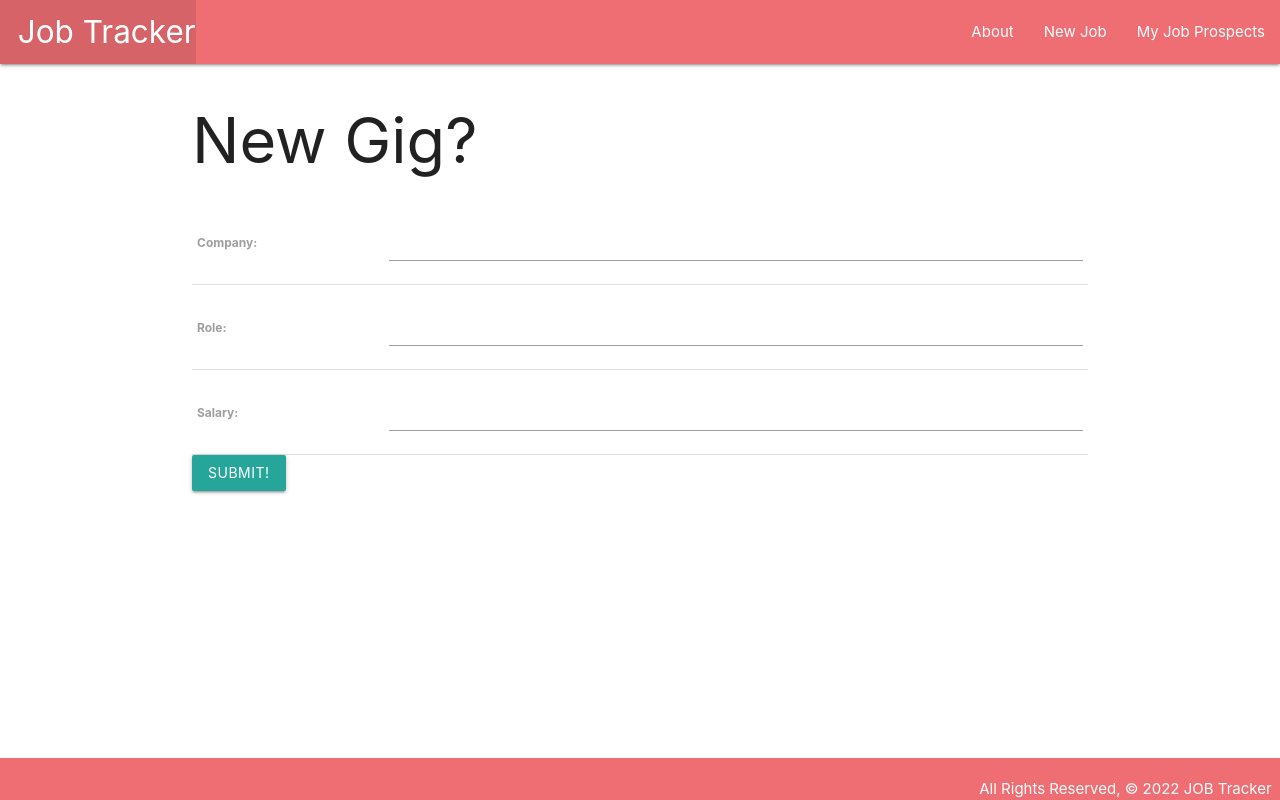
After one commit to dominikconway/jobtracker, a Django app: page /jobs/create in a window 1280 px wide. The commit adds this page. Run offline with Django 4.2, Linux system fonts and the light colour scheme.

Commit message:
Completes full crud on jobs

```diff
--- a/main_app/models.py
+++ b/main_app/models.py
@@ -1,4 +1,5 @@
 from django.db import models
+from django.urls import reverse
 
 class Job(models.Model):
     company = models.CharField(max_length=100)
@@ -7,3 +8,6 @@ class Job(models.Model):
 
     def __str__(self):
         return self.company
+
+    def get_absolute_url(self):
+        return reverse('detail', kwargs={'job_id':self.id})
--- a/main_app/templates/base.html
+++ b/main_app/templates/base.html
@@ -18,8 +18,9 @@
           <li><a href="/" class="left brand-logo">&nbsp;&nbsp;Job Tracker</a></li>
         </ul>
         <ul class="right">
-          <li><a href="/about">About</a></li>
-          <li><a href="/jobs">My Job Prospects</a></li>
+          <li><a href="{% url 'about' %}">About</a></li>
+          <li><a href="{% url 'jobs_create' %}">New Job</a></li>
+          <li><a href="{% url 'index' %}">My Job Prospects</a></li>
         </ul>
       </div>
     </nav>
--- a/main_app/templates/jobs/detail.html
+++ b/main_app/templates/jobs/detail.html
@@ -14,6 +14,10 @@
         <p>Keep looking...</p>
     {% endif %}
   </div>
+  <div class="card-action">
+    <a href="{% url 'jobs_update' job.id %}">Edit</a>
+    <a href="{% url 'jobs_delete' job.id %}">Delete</a>
+  </div>
 </div>
 
 {% endblock %}
--- /dev/null
+++ b/main_app/templates/main_app/job_form.html
@@ -0,0 +1,19 @@
+{% extends 'base.html' %}
+
+{% block content %}
+{% if object %}
+<h1>Edit This <span class="teal-text"> {{object.role}} </span>role?</h1>
+{% else %}
+    <h1>New Gig?</h1>
+{% endif %}
+  <!-- Leaving the action empty makes the form post to the same url used to display it -->
+  <form action="" method="post">
+    <!-- Django requires the following for security purposes -->
+    {% csrf_token %}
+    <table>
+      <!-- Render the inputs inside of <tr>s & <td>s -->
+      {{ form.as_table }}
+    </table>
+    <input type="submit" value="Submit!" class="btn">
+  </form>
+{% endblock %}
--- a/main_app/urls.py
+++ b/main_app/urls.py
@@ -1,3 +1,4 @@
+from unicodedata import name
 from django.urls import path
 from . import views
 
@@ -5,5 +6,8 @@ urlpatterns = [
     path('', views.home, name='home'),
     path('about/', views.about, name='about'),
     path('jobs/', views.jobs_index, name='index'),
-    path('jobs/<int:job_id>/', views.jobs_detail, name="detail")
+    path('jobs/<int:job_id>/', views.jobs_detail, name="detail"),
+    path('jobs/create', views.JobCreate.as_view(), name='jobs_create'),
+    path('jobs/<int:pk>/update/', views.JobUpdate.as_view(), name='jobs_update'),
+    path('jobs/<int:pk>/delete/', views.JobDelete.as_view(), name='jobs_delete'),
 ]
--- a/main_app/views.py
+++ b/main_app/views.py
@@ -1,4 +1,5 @@
 from django.shortcuts import render
+from django.views.generic.edit import CreateView, UpdateView, DeleteView
 from .models import Job
 
 # class Job:
@@ -13,6 +14,18 @@ from .models import Job
 #     Job('Meta', 'React Engineer', 99000)
 # ]
 
+class JobCreate(CreateView):
+    model = Job
+    fields = '__all__'
+
+class JobUpdate(UpdateView):
+    model = Job
+    fields = "__all__"
+
+class JobDelete(DeleteView):
+    model = Job
+    success_url = '/jobs/'
+
 def home(request):
     return render(request, 'home.html')
 
```
Also changed, not shown: main_app/templates/main_app/job_confirm_delete.html (added, +13 -0 lines).
